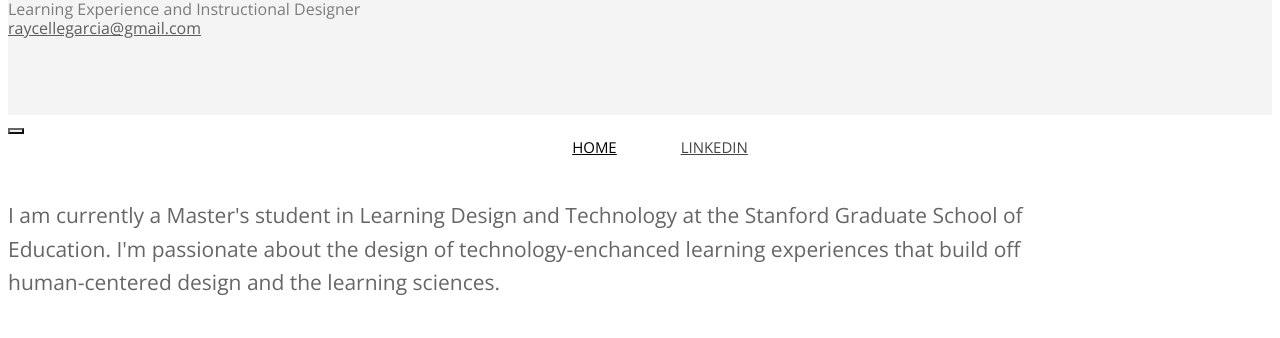
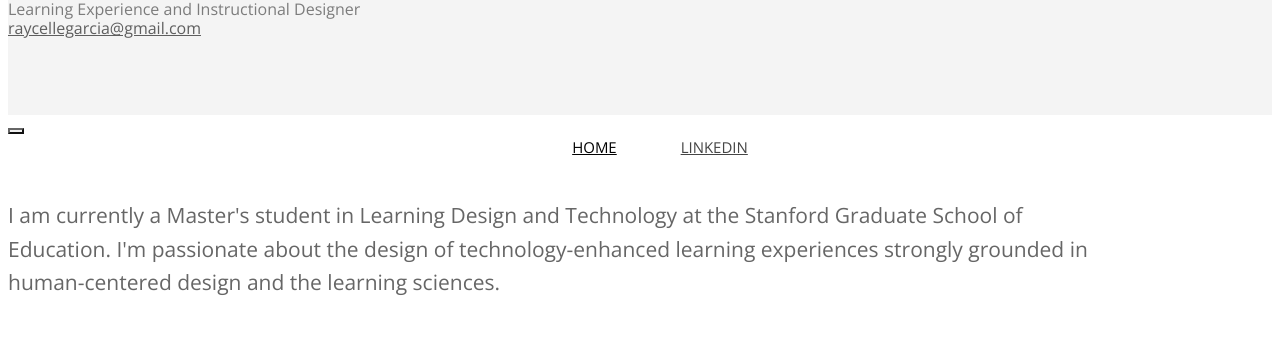
Before and after one commit to raycelle/raycelle.github.io, a plain HTML site: page index.html in a window 1280 px wide. Shown: the part 324-662 px from the top of the page. Drawn offline with nearby package versions, Linux system fonts and the light colour scheme; some icons are missing; a web font is replaced by a local one.

Commit message:
update desc

```diff
--- a/index.html
+++ b/index.html
@@ -58,7 +58,7 @@
 
 		<div class="row section topspace">
 			<div class="col-md-12">
-				<p class="lead text-center text-muted">I am currently a Master's student in Learning Design and Technology at the Stanford Graduate School of Education. I'm passionate about the design of technology-enchanced learning experiences that build off human-centered design and the learning sciences. <br>
+				<p class="lead text-center text-muted">I am currently a Master's student in Learning Design and Technology at the Stanford Graduate School of Education. I'm passionate about the design of technology-enhanced learning experiences strongly grounded in human-centered design and the learning sciences. <br>
 				</p>
 			</div>
 		</div> <!-- / section -->
```
